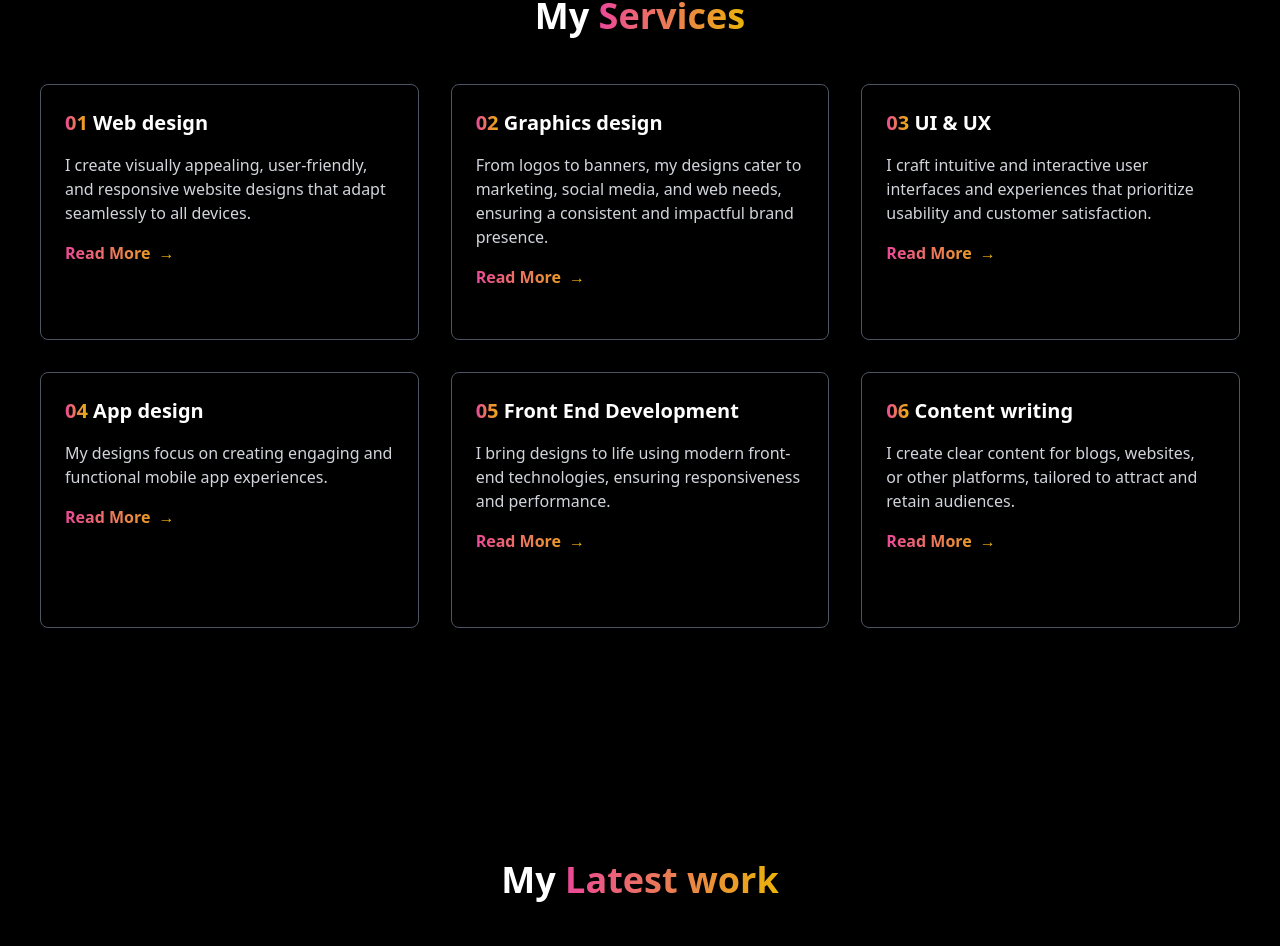
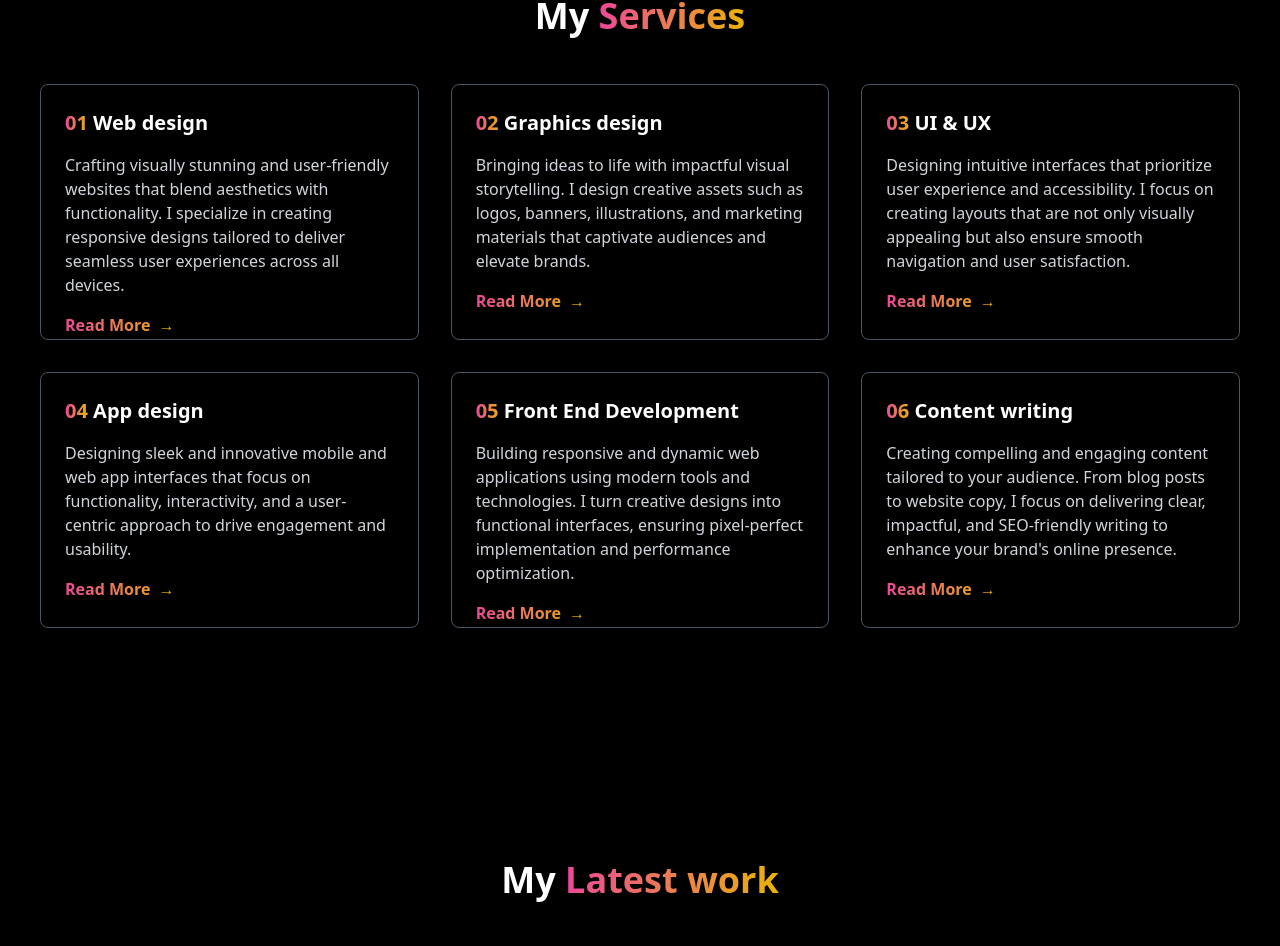
Before and after one commit to DivNai/Portfolio-2.0, a React (Create React App) app: page / in a window 1280 px wide. Shown: the part 1640-2586 px from the top of the page. Built offline with nearby package versions, Linux system fonts and the light colour scheme.

Commit message:
content changed in my services section

```diff
--- a/src/components/Hero.js
+++ b/src/components/Hero.js
@@ -58,7 +58,7 @@ const Hero = () => {
           </a>
 
           {/* Twitter */}
-          <a
+          {/* <a
             href="https://twitter.com/"
             target="_blank"
             rel="noopener noreferrer"
@@ -67,7 +67,7 @@ const Hero = () => {
             <div className="text-gray-400 group-hover:text-pink-500 transition">
               <i className="fab fa-twitter fa-lg"></i>
             </div>
-          </a>
+          </a> */}
 
           {/* Email */}
           <a
--- a/src/components/Navbar.js
+++ b/src/components/Navbar.js
@@ -12,6 +12,7 @@ const Navbar = () => {
     const targetId = event.target.getAttribute("href");
     const targetElement = document.querySelector(targetId);
     targetElement.scrollIntoView({ behavior: "smooth" });
+    setIsMenuOpen(false);
   };
 
   return (
--- a/src/components/Services.js
+++ b/src/components/Services.js
@@ -8,42 +8,42 @@ const Services = () => {
       id: 1,
       title: "Web design",
       description:
-        "I create visually appealing, user-friendly, and responsive website designs that adapt seamlessly to all devices.",
-      moreContent: "Additional details about web design services...",
+        "Crafting visually stunning and user-friendly websites that blend aesthetics with functionality. I specialize in creating responsive designs tailored to deliver seamless user experiences across all devices.",
+      moreContent: " My focus is on responsive design, ensuring that your website looks and functions perfectly across desktops, tablets, and mobile devices. Whether it’s a personal portfolio, an e-commerce platform, or a business site, I bring your vision to life with precision and creativity.",
     },
     {
       id: 2,
       title: "Graphics design",
       description:
-        "From logos to banners, my designs cater to marketing, social media, and web needs, ensuring a consistent and impactful brand presence.",
-      moreContent: "Additional details about graphics design services...",
+        "Bringing ideas to life with impactful visual storytelling. I design creative assets such as logos, banners, illustrations, and marketing materials that captivate audiences and elevate brands.",
+      moreContent: "From concept to execution, I bring ideas to life with bold colors, striking typography, and innovative layouts. My expertise includes branding, poster design, social media graphics, and much more, tailored to reflect your unique style and message.",
     },
     {
       id: 3,
       title: "UI & UX",
       description:
-        "I craft intuitive and interactive user interfaces and experiences that prioritize usability and customer satisfaction.",
-      moreContent: "Additional details about UI & UX services...",
+        "Designing intuitive interfaces that prioritize user experience and accessibility. I focus on creating layouts that are not only visually appealing but also ensure smooth navigation and user satisfaction.",
+      moreContent: "I design intuitive interfaces that guide users effortlessly, focusing on usability, accessibility, and aesthetics. My process includes user research, wireframing, prototyping, and user testing to ensure the final product meets both business goals and user needs.",
     },
     {
       id: 4,
       title: "App design",
-      description: "My designs focus on creating engaging and functional mobile app experiences.",
-      moreContent: "Additional details about app design services...",
+      description: "Designing sleek and innovative mobile and web app interfaces that focus on functionality, interactivity, and a user-centric approach to drive engagement and usability.",
+      moreContent: " My approach involves understanding your target audience and their needs, then crafting app designs that enhance usability while aligning with your brand identity.Whether it’s a native app or a web application, I focus on usability, aesthetics, and performance.",
     },
     {
       id: 5,
       title: "Front End Development",
       description:
-        "I bring designs to life using modern front-end technologies, ensuring responsiveness and performance.",
-      moreContent: "Additional details about front-end development services...",
+        "Building responsive and dynamic web applications using modern tools and technologies. I turn creative designs into functional interfaces, ensuring pixel-perfect implementation and performance optimization.",
+      moreContent: "I turn creative concepts into fully functional websites and applications. Using modern technologies like HTML, CSS, JavaScript, and frameworks like React, I build responsive and interactive interfaces that deliver exceptional user experiences. I prioritize clean code, performance optimization, and cross-browser compatibility, ensuring your website runs smoothly across all platforms. ",
     },
     {
       id: 6,
       title: "Content writing",
       description:
-        "I create clear content for blogs, websites, or other platforms, tailored to attract and retain audiences.",
-      moreContent: "Additional details about content writing services...",
+        "Creating compelling and engaging content tailored to your audience. From blog posts to website copy, I focus on delivering clear, impactful, and SEO-friendly writing to enhance your brand's online presence.",
+      moreContent: "I focus on delivering clear, compelling,content that resonates with your audience. My writing style is adaptable, allowing me to cater to a wide range of industries and target markets. ",
     },
   ];
 
```
